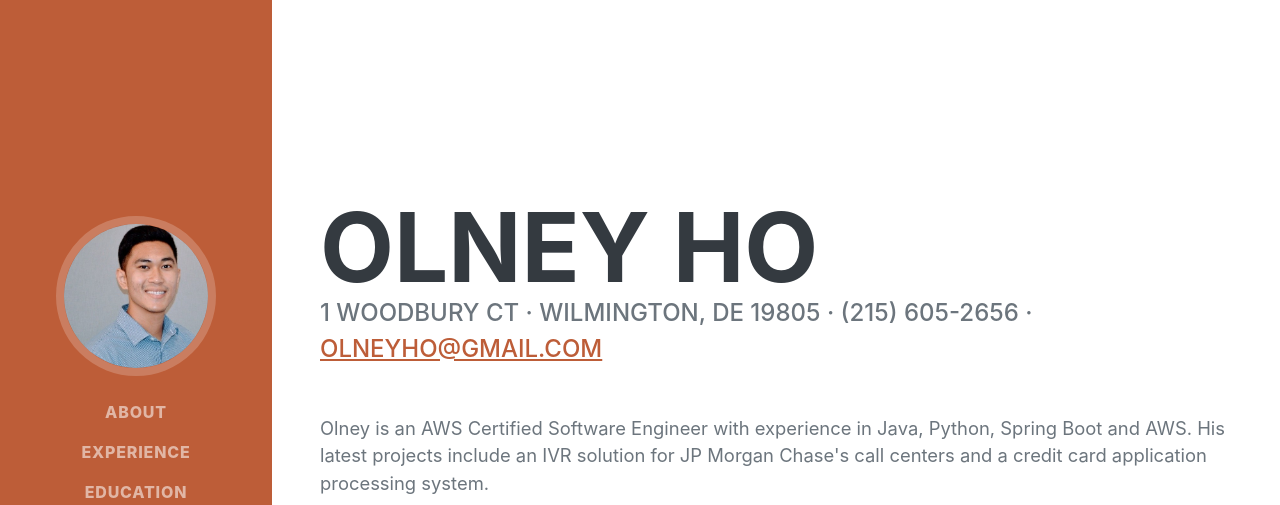
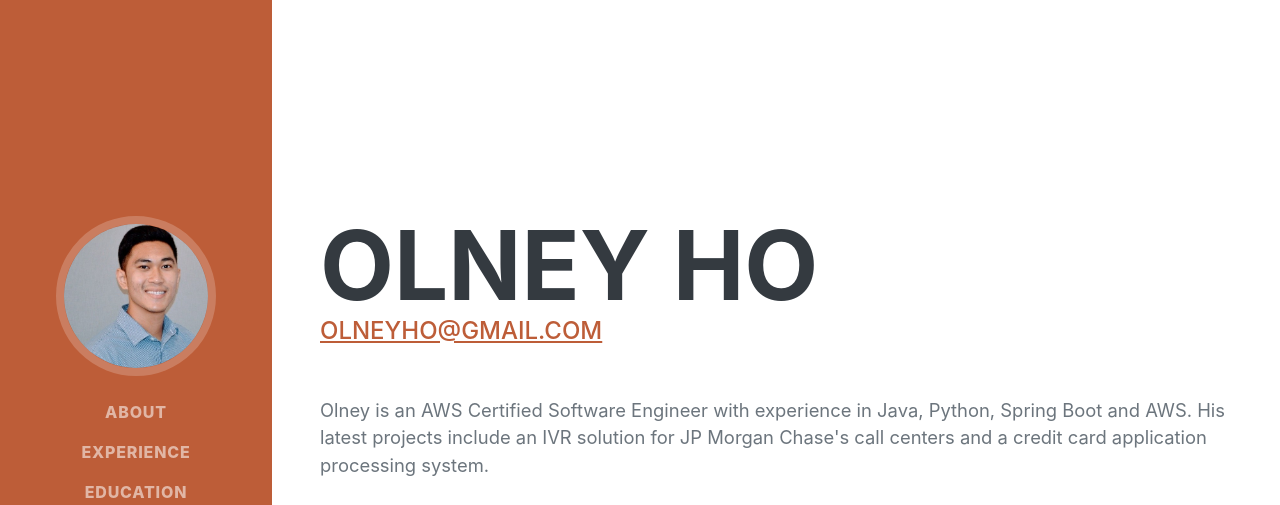
Before and after one commit to techwitholney/startbootstrap-resume-gh-pages, a plain HTML site: page index.html in a window 1280 px wide. Shown: the top 505 px of the page. Drawn offline with nearby package versions, Linux system fonts and the light colour scheme; a web font is replaced by a local one.

```diff
--- a/index.html
+++ b/index.html
@@ -42,7 +42,7 @@
                         Olney Ho
                     </h1>
                     <div class="subheading mb-5">
-                        1 Woodbury Ct · Wilmington, DE 19805 · (215) 605-2656 ·
+                        <!-- 1 Woodbury Ct · Wilmington, DE 19805 · (215) 605-2656 · -->
                         <a href="mailto:name@email.com">olneyho@gmail.com</a>
                     </div>
                     <p class="lead mb-5">Olney is an AWS Certified Software Engineer with experience in Java, Python, Spring Boot and AWS. His latest projects include an IVR solution for JP Morgan Chase's call centers and a credit card application processing system. </p>
```
